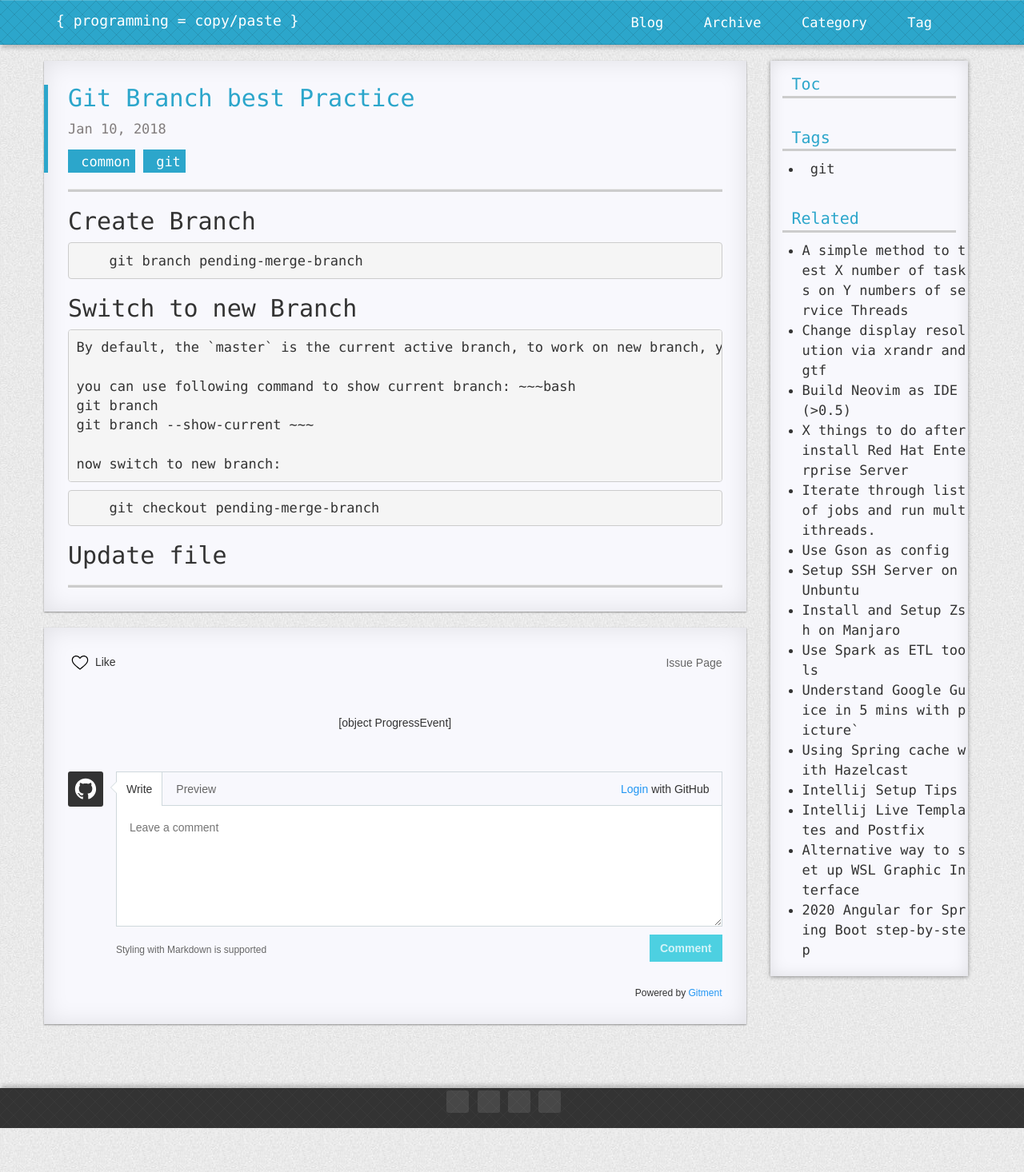
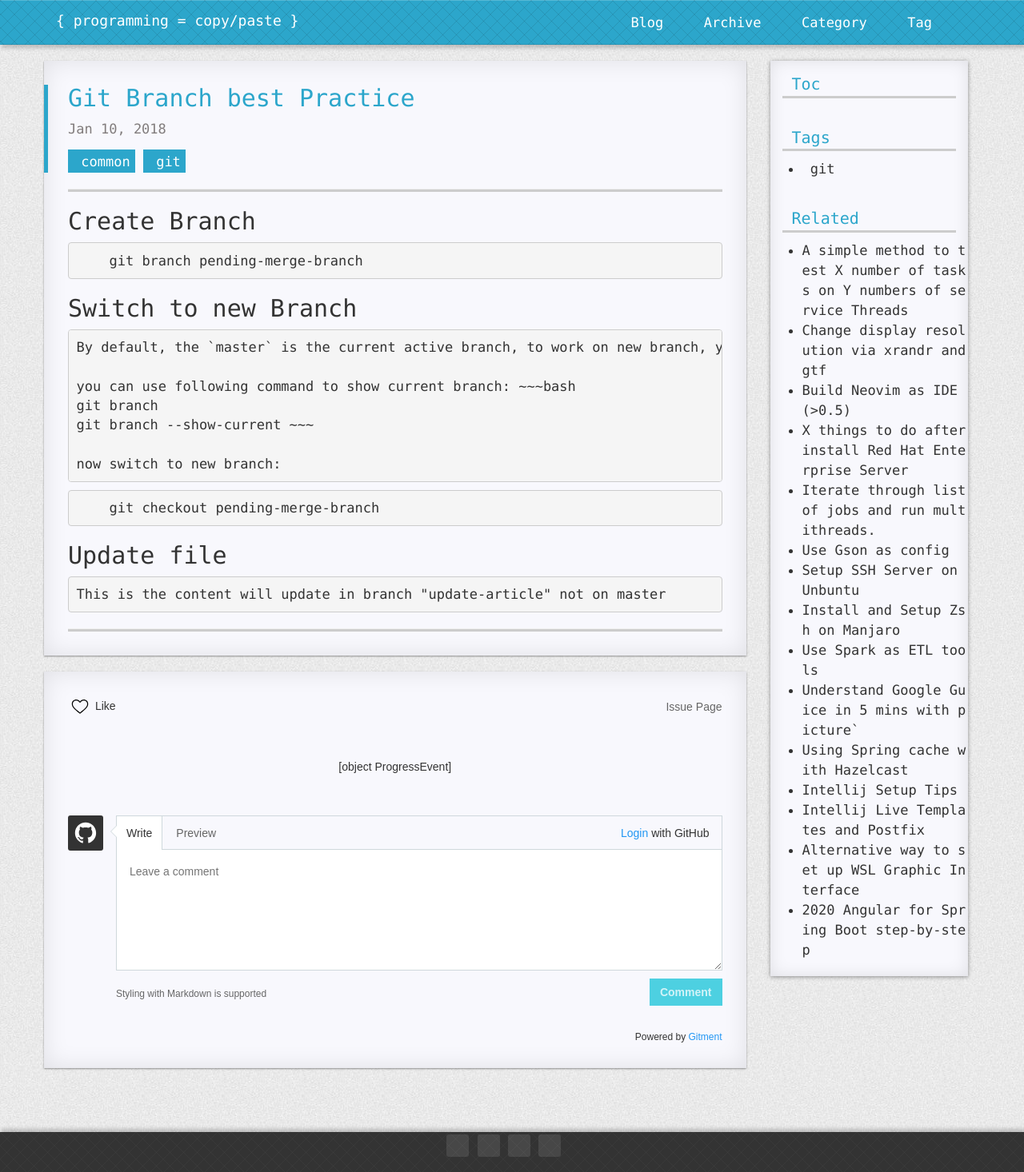
Before and after one commit to R0NGSH3N/r0ngsh3n.github.io, a Jekyll site: the page built from _posts/2018-01-10-git-branch-best-practice.md, in a window 1280 px wide. Shown: the whole page at 80% size. Built offline with Jekyll 4.4.1, drawn with Linux system fonts in a browser that asks for light colours; nearby versions of some CDN libraries; comment, search, counter and statistics services are not loaded; a style sheet for code colours, icons or effects is not loaded.

Commit message:
update artile on new branch

```diff
--- a/_posts/2018-01-10-git-branch-best-practice.md
+++ b/_posts/2018-01-10-git-branch-best-practice.md
@@ -28,3 +28,5 @@ categories: common
 ~~~
 
 ## Update file
+
+    This is the content will update in branch "update-article" not on master
```
